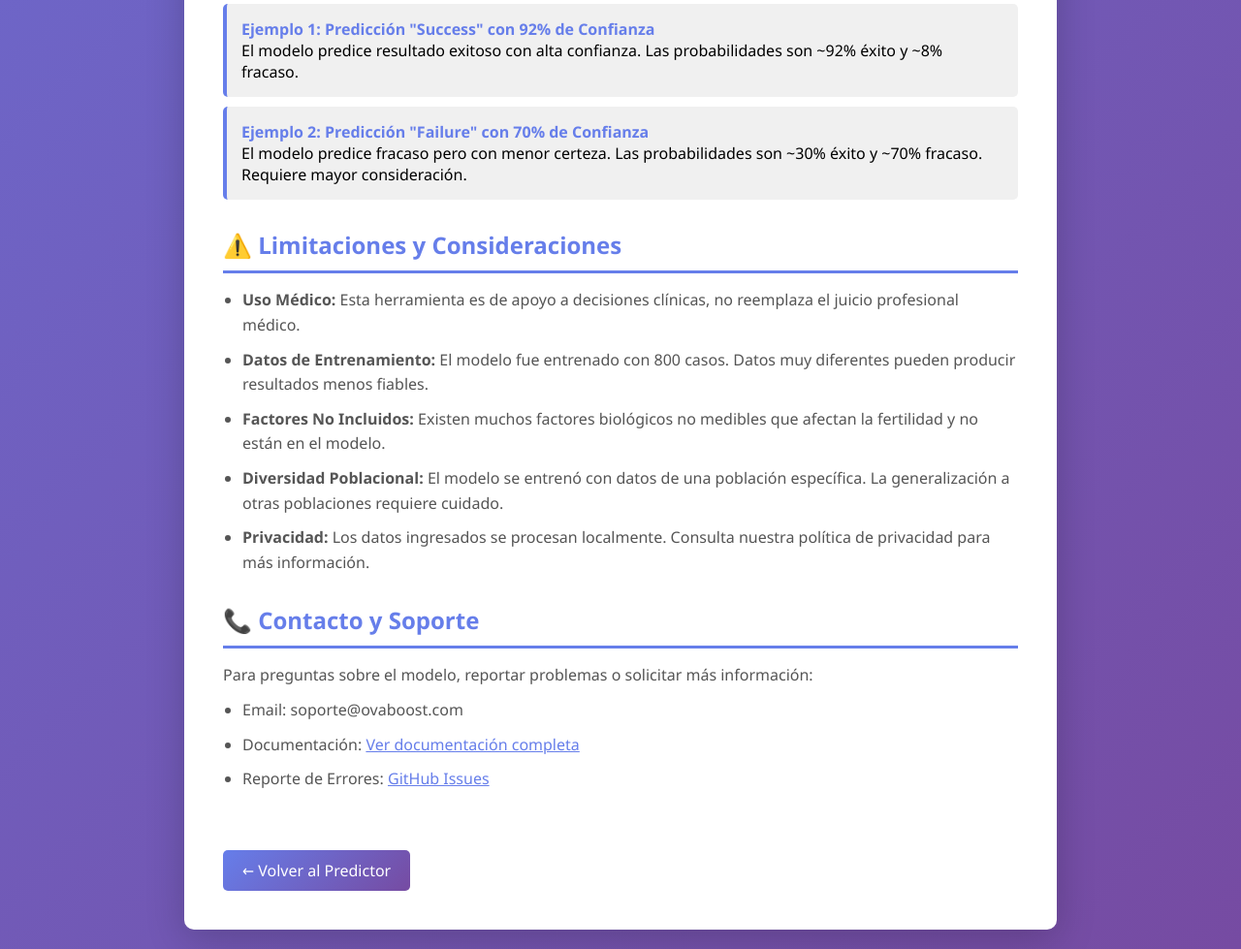
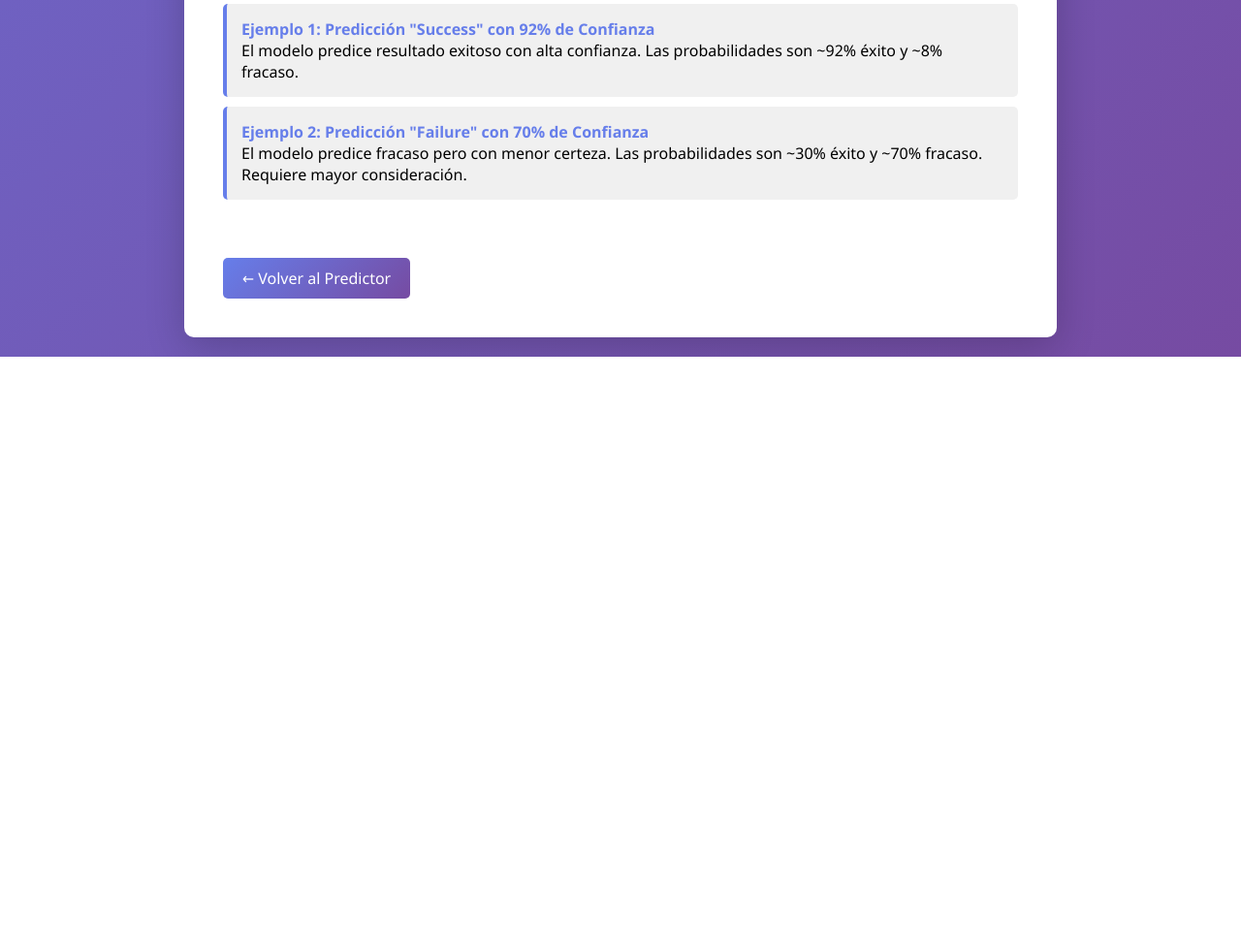
Before and after one commit to ignaciomunguiaped-art/fertility_health, a Flask app: page /info in a window 1280 px wide. Shown: the part 2160-3139 px from the top of the page at 97% size. After the commit the page ends 2528 px from the top, so only its background shows below. Run offline with Flask 3, Linux system fonts and the light colour scheme.

Commit message:
Correction in dependencies

```diff
--- a/requirements.txt
+++ b/requirements.txt
@@ -1,6 +1,6 @@
 pandas==2.3.3
 numpy==1.26.4
-scikit-learn==1.4.2
+scikit-learn==1.5.2
 Flask==3.0.0
 Werkzeug==3.0.6
 gunicorn==21.2.0
--- a/templates/index.html
+++ b/templates/index.html
@@ -3,7 +3,7 @@
 <head>
     <meta charset="UTF-8">
     <meta name="viewport" content="width=device-width, initial-scale=1.0">
-    <title>OvaBoost - Predicción de Resultados de Fertilidad</title>
+    <title>BabyPredictor - Predicción de Resultados de Fertilidad</title>
     <style>
         * {
             margin: 0;
--- a/templates/info.html
+++ b/templates/info.html
@@ -300,36 +300,6 @@
                 </div>
             </div>
 
-            <!-- LIMITACIONES Y CONSIDERACIONES -->
-            <div class="section">
-                <h2>⚠️ Limitaciones y Consideraciones</h2>
-                <ul>
-                    <li><strong>Uso Médico:</strong> Esta herramienta es de apoyo a decisiones clínicas,
-                        no reemplaza el juicio profesional médico.</li>
-                    <li><strong>Datos de Entrenamiento:</strong> El modelo fue entrenado con 800 casos.
-                        Datos muy diferentes pueden producir resultados menos fiables.</li>
-                    <li><strong>Factores No Incluidos:</strong> Existen muchos factores biológicos no medibles
-                        que afectan la fertilidad y no están en el modelo.</li>
-                    <li><strong>Diversidad Poblacional:</strong> El modelo se entrenó con datos de una población
-                        específica. La generalización a otras poblaciones requiere cuidado.</li>
-                    <li><strong>Privacidad:</strong> Los datos ingresados se procesan localmente.
-                        Consulta nuestra política de privacidad para más información.</li>
-                </ul>
-            </div>
-
-            <!-- CONTACTO Y SOPORTE -->
-            <div class="section">
-                <h2>📞 Contacto y Soporte</h2>
-                <p>
-                    Para preguntas sobre el modelo, reportar problemas o solicitar más información:
-                </p>
-                <ul>
-                    <li>Email: soporte@ovaboost.com</li>
-                    <li>Documentación: <a href="#" style="color: #667eea;">Ver documentación completa</a></li>
-                    <li>Reporte de Errores: <a href="#" style="color: #667eea;">GitHub Issues</a></li>
-                </ul>
-            </div>
-
             <a href="/" class="back-link">← Volver al Predictor</a>
         </div>
     </div>
```
